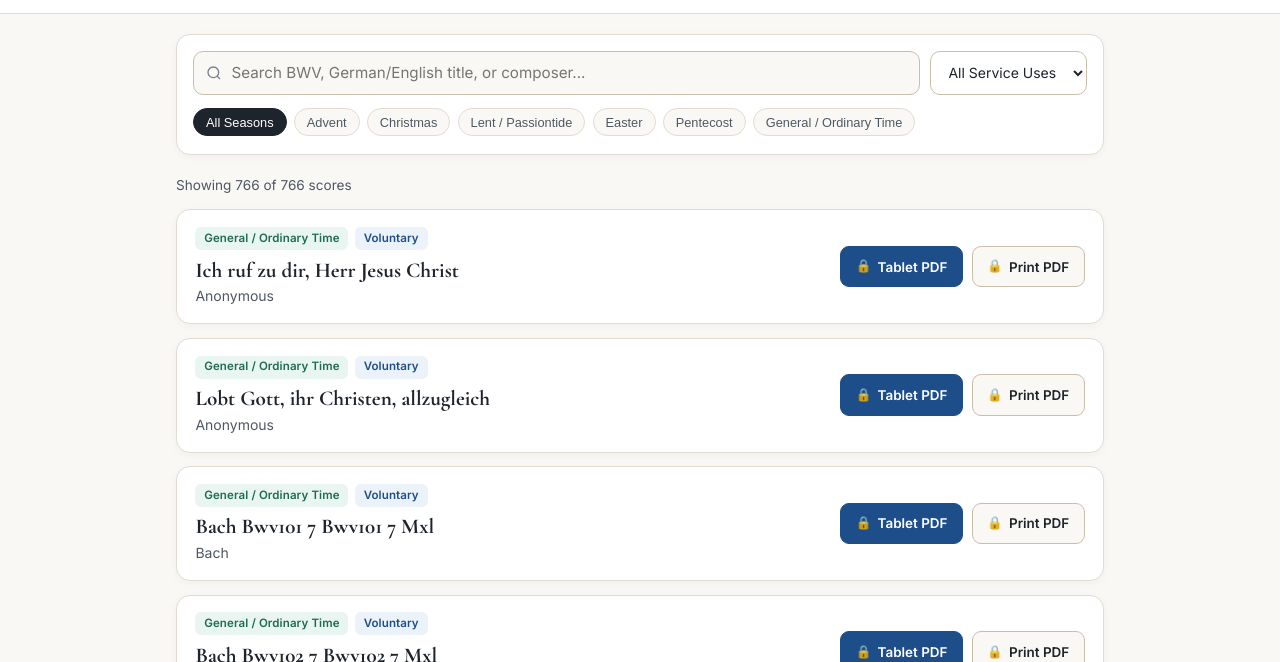
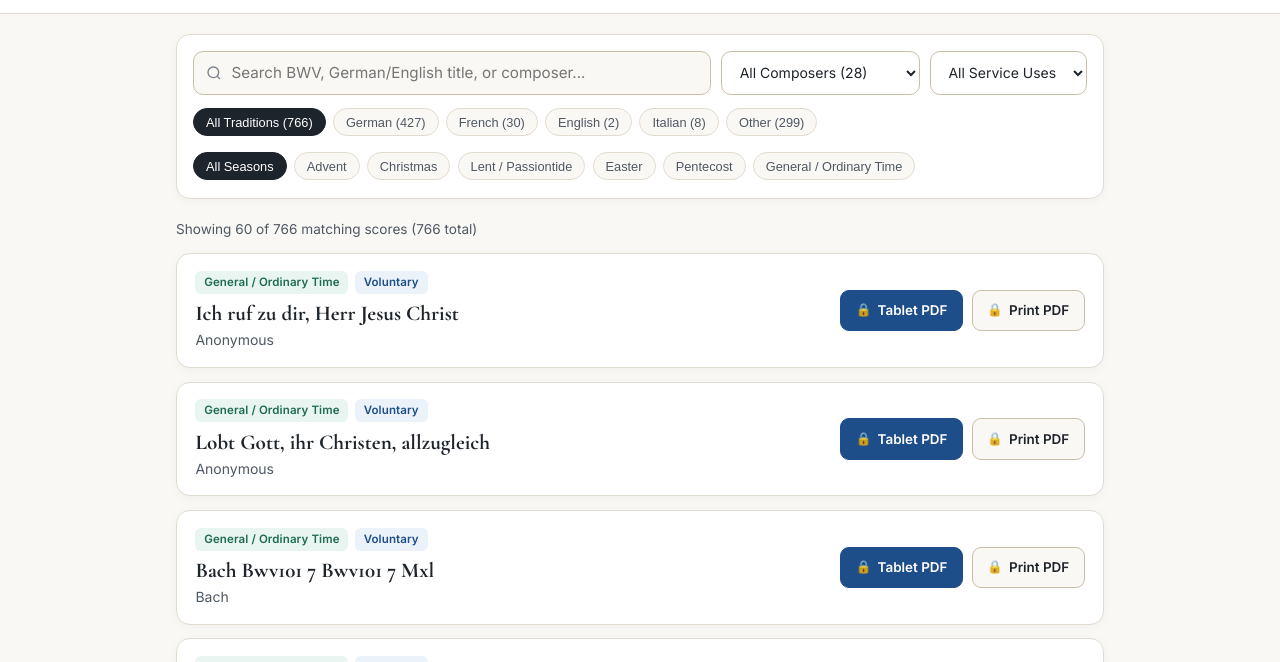
Before and after one commit to michaelgday-hub/organists, a plain HTML site: page index.html in a window 1280 px wide. Shown: the part 138-800 px from the top of the page. Drawn offline with nearby package versions, Linux system fonts and the light colour scheme.

Commit message:
Add Composer dropdown, Tradition chips & pagination to catalog

```diff
--- a/index.html
+++ b/index.html
@@ -475,6 +475,9 @@
             </svg>
             <input type="search" id="searchInput" class="search-input" placeholder="Search BWV, German/English title, or composer..." aria-label="Search scores" />
           </div>
+          <select id="composerFilter" class="select-filter" aria-label="Filter by Composer">
+            <option value="ALL">All Composers</option>
+          </select>
           <select id="useFilter" class="select-filter" aria-label="Filter by Service Use">
             <option value="ALL">All Service Uses</option>
             <option value="Prelude">Prelude</option>
@@ -484,6 +487,8 @@
             <option value="Voluntary">Voluntary</option>
           </select>
         </div>
+
+        <div class="chips-row" id="traditionChips" style="margin-bottom:0.5rem;"></div>
 
         <div class="chips-row" id="seasonChips">
           <button class="chip active" data-season="ALL">All Seasons</button>
@@ -502,6 +507,7 @@
       </div>
 
       <div class="score-grid" id="scoreGrid"></div>
+      <div id="loadMoreWrap" class="hidden" style="text-align:center;margin-top:1.25rem;"><button id="loadMoreBtn" type="button" class="chip" style="padding:0.65rem 1.35rem;font-weight:600;">Load more scores</button></div>
     </section>
 
     <section id="view-guide" class="hidden">
@@ -762,26 +768,96 @@
       const grid = document.getElementById("scoreGrid");
       const q = searchQuery.trim().toLowerCase();
 
+      if (!window._filtersInitialized && Array.isArray(scores) && scores.length > 0) {
+        window._filtersInitialized = true;
+        window.selectedTradition = "ALL";
+        window.selectedComposer = "ALL";
+        window.visibleLimit = 60;
+
+        var tradRules = [
+          { name: "German", re: /bach|buxtehude|pachelbel|mendelssohn|brahms|reger|rheinberger|scheidemann|weckmann|muffat|ritter|bruckner|handel|schulz|cr[uü]ger|nicolai|walther/i },
+          { name: "French", re: /franck|vierne|widor|guilmant|bo[eë]llmann|gigout|dubois|dandrieu|grigny|roberday|titelouze|couperin|clerambault|saint-sa[eë]ns|dupr[eé]|messiaen|langlais|alain|mulet/i },
+          { name: "English", re: /tallis|purcell|stanley|wesley|parry|stanford|elgar|lemare|stainer|dykes|monk|horsley|smart|bridge|howells|vaughan|bairstow|willan|holst/i },
+          { name: "American", re: /foote|parker|buck|paine|chadwick|ives|mason|hastings|bradbury|lowry|doane|holden|webb|converse|thompson|sowerby|bingham/i },
+          { name: "Italian", re: /banchieri|frescobaldi|zipoli|monteverdi|pergolesi|corelli|vivaldi|scarlatti|gabrieli|bossi/i }
+        ];
+        scores.forEach(function(item) {
+          if (!item.tradition) {
+            var c = item.composer || "";
+            var found = "Other";
+            for (var i = 0; i < tradRules.length; i++) {
+              if (tradRules[i].re.test(c)) { found = tradRules[i].name; break; }
+            }
+            item.tradition = found;
+          }
+        });
+
+        var compCounts = {};
+        var tradCounts = {};
+        scores.forEach(function(item) {
+          var c = item.composer || "Public Domain";
+          compCounts[c] = (compCounts[c] || 0) + 1;
+          tradCounts[item.tradition] = (tradCounts[item.tradition] || 0) + 1;
+        });
+
+        var compSel = document.getElementById("composerFilter");
+        var compNames = Object.keys(compCounts).sort();
+        compSel.innerHTML = '<option value="ALL">All Composers (' + compNames.length + ')</option>' +
+          compNames.map(function(c) {
+            return '<option value="' + c.replace(/"/g, "&quot;") + '">' + c + ' (' + compCounts[c] + ')</option>';
+          }).join("");
+
+        var tradOrder = ["ALL", "German", "French", "English", "American", "Italian", "Other"];
+        var tradRow = document.getElementById("traditionChips");
+        tradRow.innerHTML = tradOrder
+          .filter(function(t) { return t === "ALL" || (tradCounts[t] || 0) > 0; })
+          .map(function(t) {
+            var lbl = t === "ALL" ? "All Traditions (" + scores.length + ")" : t + " (" + tradCounts[t] + ")";
+            var act = t === "ALL" ? " active" : "";
+            return '<button type="button" class="chip' + act + '" data-tradition="' + t + '">' + lbl + '</button>';
+          }).join("");
+      }
+
+      var selTrad = window.selectedTradition || "ALL";
+      var selComp = window.selectedComposer || "ALL";
+      var visLimit = window.visibleLimit || 60;
+
       const filtered = scores.filter(function(s) {
+        const matchesTradition = selTrad === "ALL" || (s.tradition || "") === selTrad;
+        const matchesComposer = selComp === "ALL" || (s.composer || "") === selComp;
         const matchesSeason = selectedSeason === "ALL" || (s.season || "").toLowerCase().includes(selectedSeason.toLowerCase());
         const matchesUse = selectedUse === "ALL" || (s.use || "").toLowerCase().includes(selectedUse.toLowerCase());
-        const matchesQuery = !q || [s.bwv, s.title, s.english, s.composer, s.season, s.use]
+        const matchesQuery = !q || [s.bwv, s.title, s.english, s.composer, s.season, s.use, s.tradition]
           .some(function(field) { return (field || "").toLowerCase().includes(q); });
-        return matchesSeason && matchesUse && matchesQuery;
+        return matchesTradition && matchesComposer && matchesSeason && matchesUse && matchesQuery;
       });
 
-      const isFiltered = selectedSeason !== "ALL" || selectedUse !== "ALL" || q.length > 0;
+      const isFiltered = selTrad !== "ALL" || selComp !== "ALL" || selectedSeason !== "ALL" || selectedUse !== "ALL" || q.length > 0;
       document.getElementById("resetBtn").classList.toggle("hidden", !isFiltered);
-      document.getElementById("resultsSummary").textContent = "Showing " + filtered.length + " of " + scores.length + " scores";
+      var shownCount = Math.min(visLimit, filtered.length);
+      document.getElementById("resultsSummary").textContent = "Showing " + shownCount + " of " + filtered.length + " matching scores (" + scores.length + " total)";
 
+      var loadWrap = document.getElementById("loadMoreWrap");
+      var loadBtn = document.getElementById("loadMoreBtn");
       if (filtered.length === 0) {
-        grid.innerHTML = '<div class="info-card"><p>No matching scores found. Try clearing your filters or searching by BWV number.</p></div>';
+        grid.innerHTML = '<div class="info-card"><p>No matching scores found. Try clearing your filters or searching by composer, title, or BWV/Opus.</p></div>';
+        if (loadWrap) loadWrap.classList.add("hidden");
         return;
+      }
+
+      if (loadWrap && loadBtn) {
+        if (visLimit < filtered.length) {
+          var rem = filtered.length - visLimit;
+          loadBtn.textContent = "Load " + Math.min(60, rem) + " more scores (" + rem + " remaining)";
+          loadWrap.classList.remove("hidden");
+        } else {
+          loadWrap.classList.add("hidden");
+        }
       }
 
       const unlocked = isUnlocked();
       const icon = unlocked ? "↓" : "🔒";
-      grid.innerHTML = filtered.map(function(s) {
+      grid.innerHTML = filtered.slice(0, visLimit).map(function(s) {
         const bwvTag = s.bwv ? '<span class="badge badge-bwv">' + s.bwv + '</span>' : '';
         const engPrefix = s.english ? (s.english + ' &middot; ') : '';
         return '<article class="score-card">' +
@@ -808,11 +884,29 @@
 
     document.getElementById("searchInput").addEventListener("input", function(e) {
       searchQuery = e.target.value;
+      window.visibleLimit = 60;
+      renderScores();
+    });
+
+    document.getElementById("composerFilter").addEventListener("change", function(e) {
+      window.selectedComposer = e.target.value;
+      window.visibleLimit = 60;
       renderScores();
     });
 
     document.getElementById("useFilter").addEventListener("change", function(e) {
       selectedUse = e.target.value;
+      window.visibleLimit = 60;
+      renderScores();
+    });
+
+    document.getElementById("traditionChips").addEventListener("click", function(e) {
+      var btn = e.target.closest(".chip");
+      if (!btn) return;
+      document.querySelectorAll("#traditionChips .chip").forEach(function(c) { c.classList.remove("active"); });
+      btn.classList.add("active");
+      window.selectedTradition = btn.dataset.tradition;
+      window.visibleLimit = 60;
       renderScores();
     });
 
@@ -821,16 +915,29 @@
         document.querySelectorAll("#seasonChips .chip").forEach(function(c) { c.classList.remove("active"); });
         btn.classList.add("active");
         selectedSeason = btn.dataset.season;
+        window.visibleLimit = 60;
         renderScores();
       });
+    });
+
+    document.getElementById("loadMoreBtn").addEventListener("click", function() {
+      window.visibleLimit = (window.visibleLimit || 60) + 60;
+      renderScores();
     });
 
     document.getElementById("resetBtn").addEventListener("click", function() {
       searchQuery = "";
       selectedSeason = "ALL";
       selectedUse = "ALL";
+      window.selectedTradition = "ALL";
+      window.selectedComposer = "ALL";
+      window.visibleLimit = 60;
       document.getElementById("searchInput").value = "";
+      document.getElementById("composerFilter").value = "ALL";
       document.getElementById("useFilter").value = "ALL";
+      document.querySelectorAll("#traditionChips .chip").forEach(function(c) {
+        c.classList.toggle("active", c.dataset.tradition === "ALL");
+      });
       document.querySelectorAll("#seasonChips .chip").forEach(function(c) {
         c.classList.toggle("active", c.dataset.season === "ALL");
       });
```
